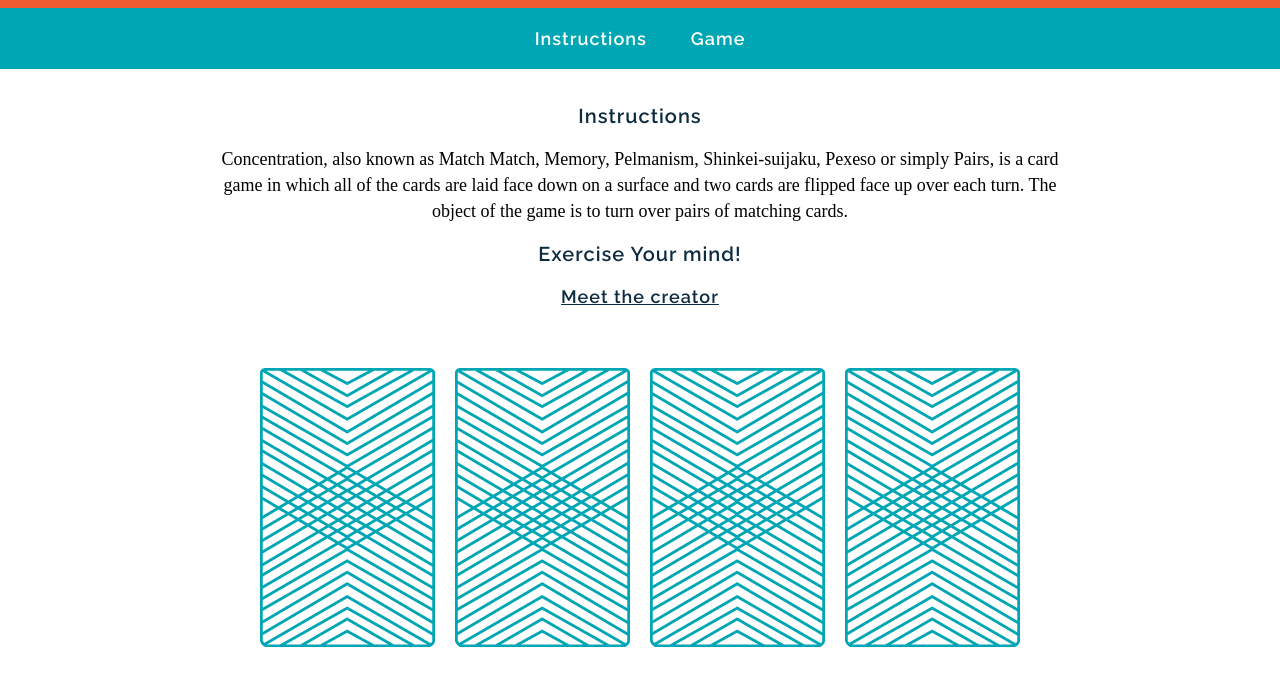
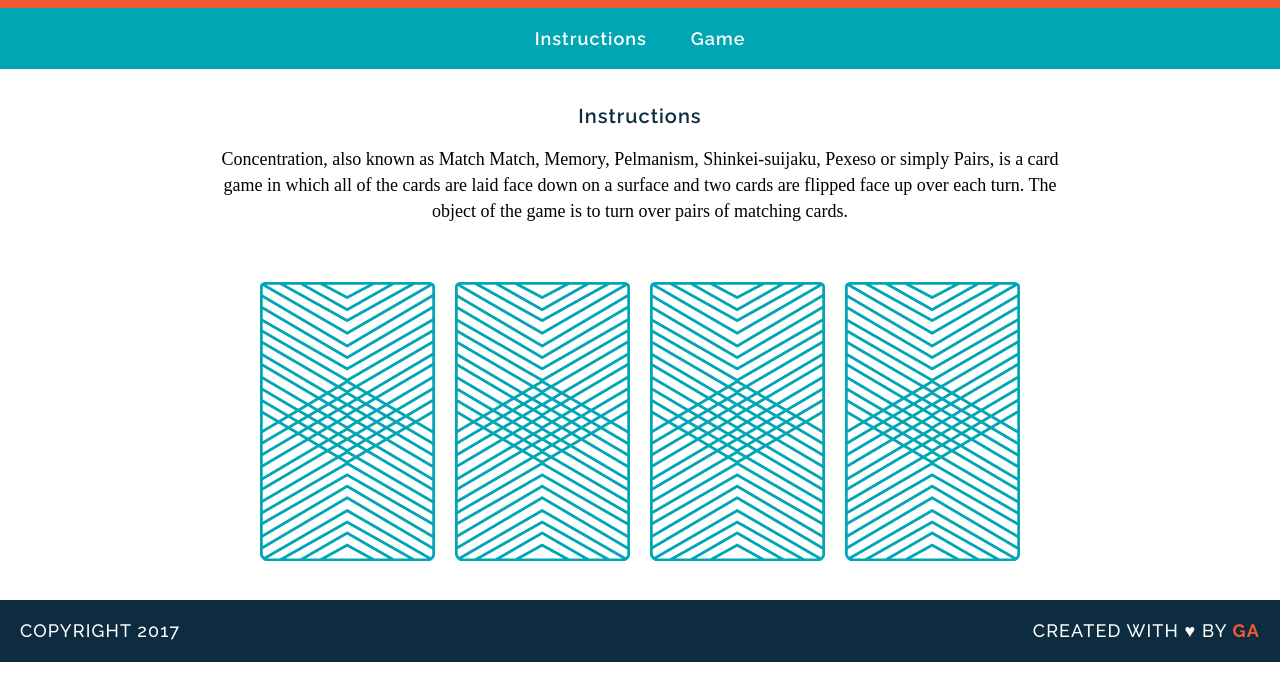
Before and after one commit to roryellis/wdi-fundamentals-memorygame, a plain HTML site: page memory_game/index.html in a window 1280 px wide. Shown: the part 105-800 px from the top of the page. Drawn offline with Linux system fonts and the light colour scheme; a web font is replaced by a local one.

Commit message:
added footer to index.html and styling/hover states to style.css

```diff
--- a/memory_game/css/style.css
+++ b/memory_game/css/style.css
@@ -36,13 +36,13 @@ nav a {
 	margin: 0 20px;
 }
 
-main a {
-	font-family: "Raleway", sans-serif;
-	color: #0D2C40;
-	letter-spacing: 1px;
-	font-weight: 600;
-	font-size: 18px;
-	margin: 0 20px;
+nav a:hover {
+	border-bottom: 2px solid transparent;
+
+}
+
+a:hover {
+	border: 2px solid white;
 }
 
 header {
@@ -65,3 +65,37 @@ main {
 img {
 	margin: 40px 8px 0 8px;
 }
+
+footer {
+	text-transform: uppercase;
+	padding: 0 20px;
+	background: #0d2c40;
+	color: white;
+	font-size: 14px;
+	letter-spacing: .08em;
+	font-weight: 500;
+}
+
+.copyright {
+	font-family: "Raleway", sans-serif;
+	float: left;
+}
+
+.message {
+	font-family: "Raleway", sans-serif;
+	float: right;
+}
+
+.clearfix:after {
+visibility: hidden;
+display: block;
+content: " ";
+clear: both;
+height: 0;
+font-size: 0;
+}
+
+.name {
+	color: #f15b31;
+	font-weight: 700;
+}
--- a/memory_game/index.html
+++ b/memory_game/index.html
@@ -16,8 +16,6 @@
 		<main>
 			<h2>Instructions</h2>
 			<p>Concentration, also known as Match Match, Memory, Pelmanism, Shinkei-suijaku, Pexeso or simply Pairs, is a card game in which all of the cards are laid face down on a surface and two cards are flipped face up over each turn. The object of the game is to turn over pairs of matching cards.</p>
-			<h2>Exercise Your mind!</h2>
-			<p><a href="https://www.facebook.com/rorydellis/" target="_blank">Meet the creator</a></p>
 			<div>
 				<img src="images/back.png" alt="Queen of Diamonds">
 				<img src="images/back.png" alt="Queen of Hearts">
@@ -25,5 +23,12 @@
 				<img src="images/back.png" alt="King of Hearts">
 			</div>
 		</main>
+		<footer class="clearfix">
+			<p class="copyright"> Copyright 2017
+			</p>
+			<p class="message">
+				Created with &hearts; by <span class="name =">GA</span>
+			</p>
+		</footer>
 	</body>
 </html>
```
